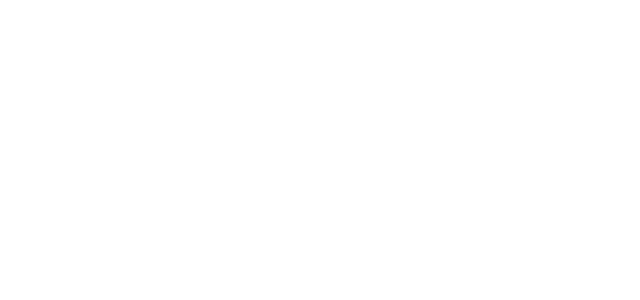
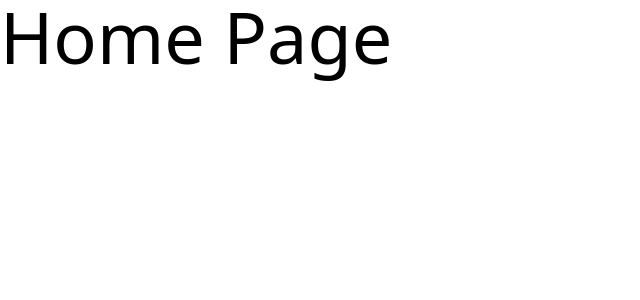
Before and after one commit to YuejiaoShi/nextjs-tutorial, a Next.js app: page / in a window 1280 px wide. Shown: the top 300 px of the page, without its empty margins (0-640 px from the left). Built offline with nearby package versions, Linux system fonts and the light colour scheme.

Commit message:
add basic h1 for Homepage

```diff
--- a/app/page.tsx
+++ b/app/page.tsx
@@ -1,4 +1,7 @@
-
 export default function Home() {
-  return <div></div>;
+  return (
+    <div>
+      <h1 className="text-7xl">Home Page</h1>
+    </div>
+  );
 }
```
